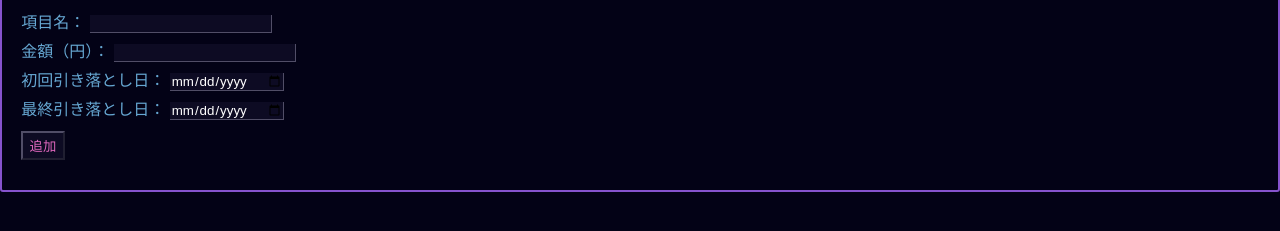
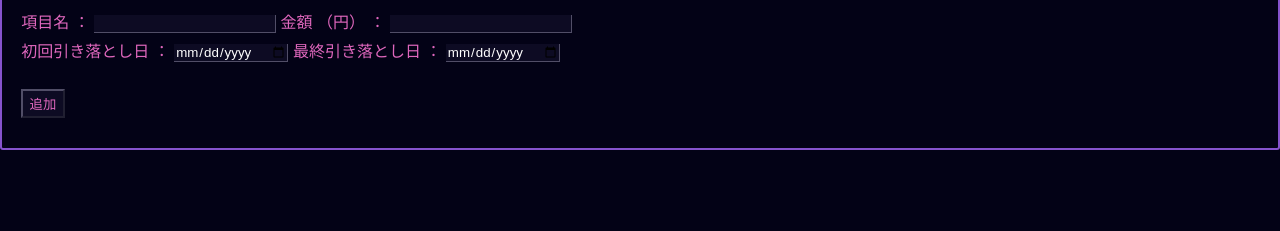
Before and after one commit to morimoringo/morimoring.github.io, a plain HTML site: page index.html in a window 1280 px wide. Shown: the part 57-288 px from the top of the page. Drawn offline with Linux system fonts and the light colour scheme; a web font is replaced by a local one.

Commit message:
Update index.html

```diff
--- a/index.html
+++ b/index.html
@@ -2,8 +2,8 @@
 <html lang="ja">
 <head>
     <meta charset="UTF-8">
-    <meta name="viewport" content="width=, initial-scale=1.0">
-    <title>Document</title>
+    <meta name="viewport" content="width=, initial-scale=1.0,maximum-scale=1">
+    <title>家計簿</title>
 
     <link rel="stylesheet" href="reset.css">
     <link rel="stylesheet" href="style.css">
@@ -13,17 +13,24 @@
     <p id="message" class="message"></p>
 
     <form id="expense-form">
-        <label>項目名：</label>
-        <input type="text" id="name" required>
-        <br>
-        <label>金額（円）：</label>
-        <input type="number" id="amount" required>
-        <br>
-        <label>初回引き落とし日：</label>
-        <input type="date" id="first-date" required>
-        <br>
-        <label>最終引き落とし日：</label>
-        <input type="date" id="end-date">
+        <div class="row">
+                <span class="la">項目名</span>
+                <span class="co">：</span>
+            <input type="text" id="name" maxlength="30" required>
+                <span class="lala">金額 （円） </span>
+                <span class="coco">：</span>
+            <input type="number" id="amount" required>
+        </div>
+
+        <div class="row2">
+                <span class="la">初回引き落とし日</span>
+                <span class="co">：</span>
+            <input type="date" id="first-date" required>
+                <span class="lala">最終引き落とし日</span>
+                <span class="coco">：</span>
+            <input type="date" id="end-date">
+        </div>
+
         <br>
         <button id="sub" type="submit">追加</button>
     </form>
```
